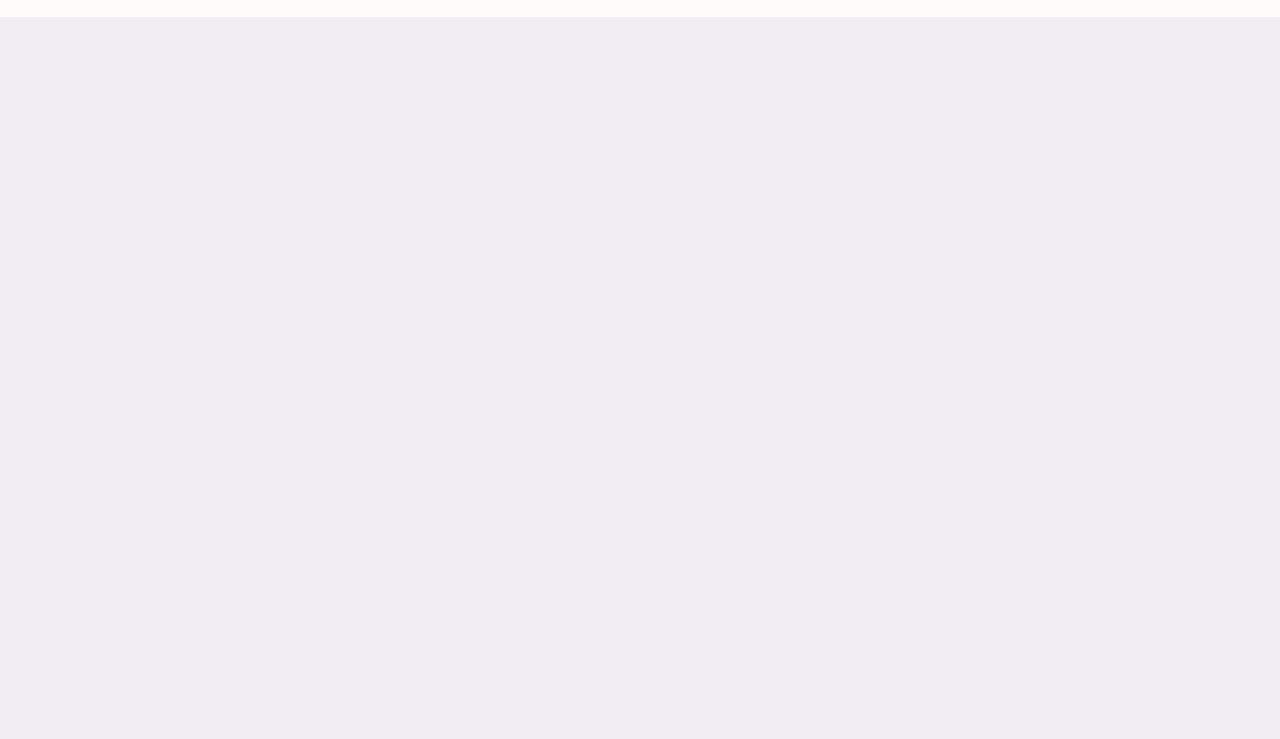
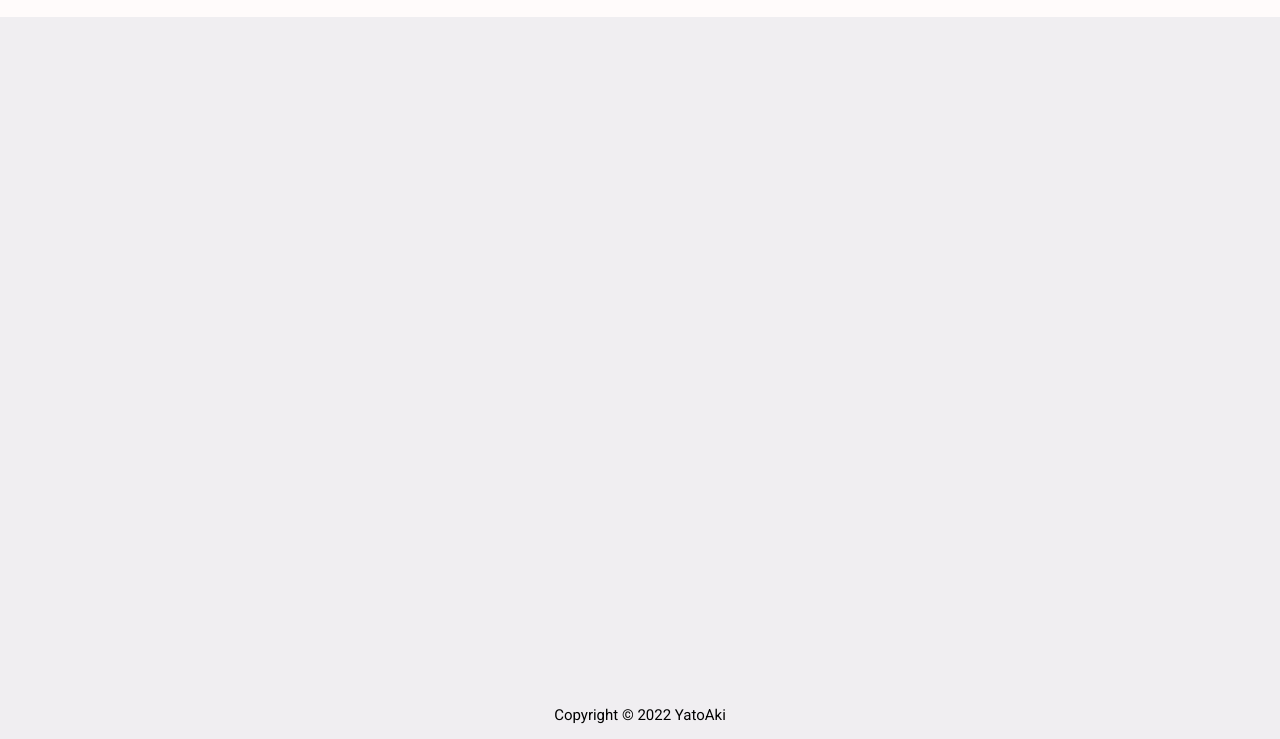
Before and after one commit to YatoAki/library, a plain HTML site: page index.html in a window 1280 px wide. Shown: the part 61-800 px from the top of the page. Drawn offline with Linux system fonts and the light colour scheme.

Commit message:
Added footer

```diff
--- a/index.html
+++ b/index.html
@@ -14,5 +14,12 @@
         <h1>Library</h1>
       </div>
     </header>
+    <div class="contents">
+
+    </div>
+    <footer>
+      <a href="https://github.com/YatoAki">Copyright © 2022 YatoAki</a>
+    </footer>
+    <script src="app.js" type="text/javascript"></script>
   </body>
 </html>
--- a/style.css
+++ b/style.css
@@ -18,9 +18,32 @@ body{
   height: 100vh;
 }
 
+/* HEADER */
+
 header{
   background-color: var(--white);
   display: flex;
   align-items: center;
   padding: 20px 40px;
 }
+
+/* CONTENTS */
+
+.contents{
+  flex-grow: 1;
+}
+
+/* FOOTER */
+
+footer{
+  display: flex;
+  justify-content: center;
+  padding: 15px 0;
+}
+
+footer a{
+  text-decoration: none;
+  color: inherit;
+  font-weight: 400;
+  font-size: 15px;
+}
```
